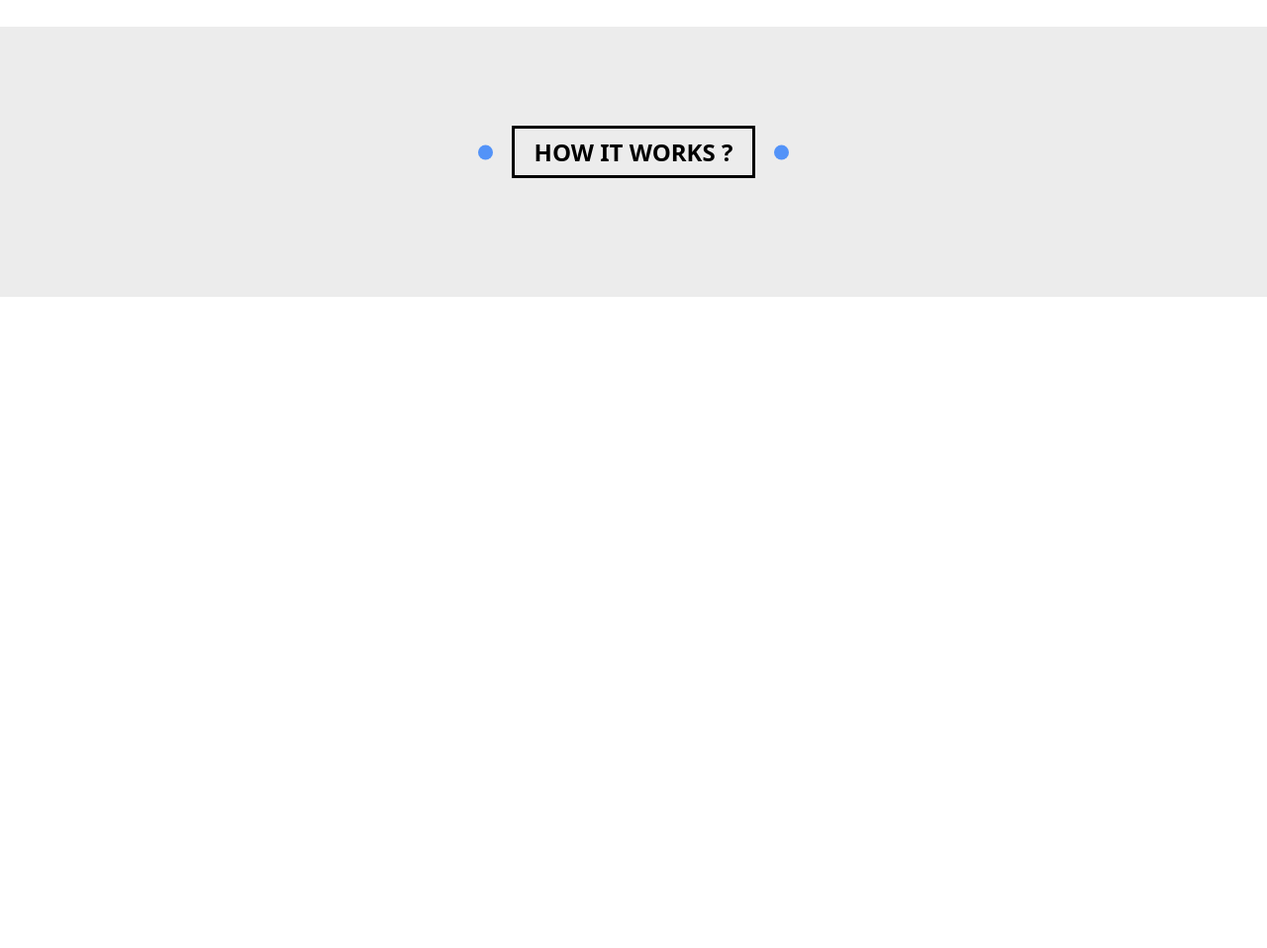
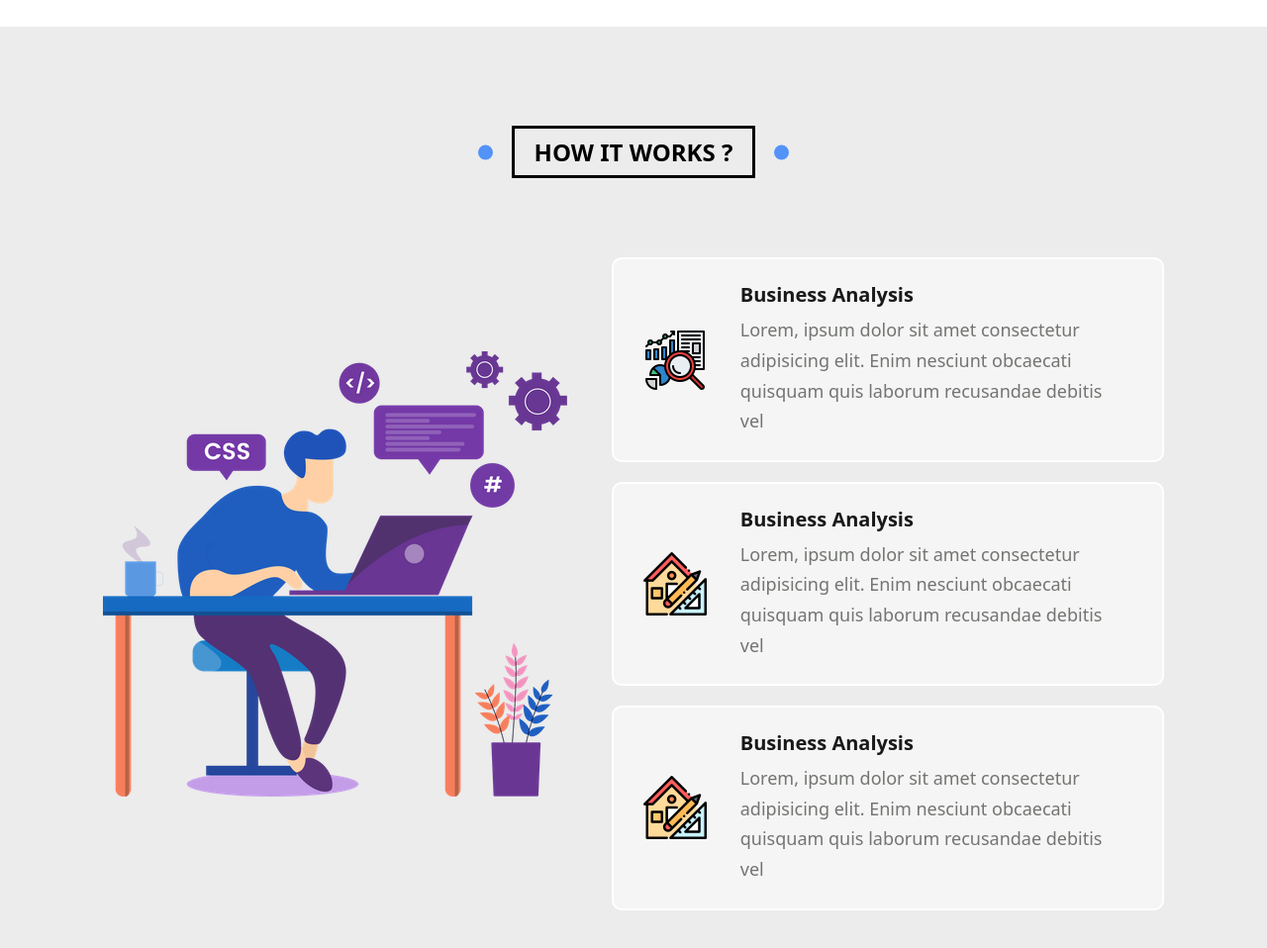
Before and after one commit to john-safwat/Elzero, a plain HTML site: page index.html in a window 1280 px wide. Shown: the part 8448-9406 px from the top of the page at 99% size. Before the commit the page ends 8748 px from the top, so only its background shows below. Drawn offline with nearby package versions, Linux system fonts and the light colour scheme.

Commit message:
add the how it works section

```diff
--- a/css/style.css
+++ b/css/style.css
@@ -74,7 +74,7 @@ section {padding : 80px 0px 100px}
 .sph:hover {
     transition-delay: 0.4s;
     color: var(--white);
-    border-color: var(--white);
+    border-color: transparent;
 }
 /* end global values  */
 /* start header section  */
@@ -732,6 +732,57 @@ header > i {
 .how-it-works {
     position: relative;
     background-color: var(--gray);
-
+}
+.how-it-works .content {
+    margin-top: 60px;
+    display: flex;
+    align-items: center;
+    justify-content: space-around;
+}
+.how-it-works .content .cards { width: 50%;}
+.how-it-works .content .text-card {
+    display: flex;
+    align-items: center;
+    position: relative;
+    padding:0px 20px;
+    background-color: rgb(246, 245, 245);
+    border: 2px solid var(--white);
+    border-radius: 10px;
+    overflow: hidden;
+    z-index: 20;
+    margin-top: 20px;
+}
+.how-it-works .content .text-card::after {
+    position: absolute;
+    content: "";
+    width: 100%;
+    height: 100%;
+    background-color: var(--gray);
+    left: 0;
+    top: 0;
+    transform-origin: center center;
+    z-index: -1;
+    transform: scale(0);
+    transition: 0.3s;
+}
+.how-it-works .content .text-card:hover::after {transform: scale(1);}
+.how-it-works .content .text-card .img{ padding:0px 10px 0px 10px;  }
+.how-it-works .content .text-card img{ height: 64px; }
+.how-it-works .content .text-card .text{ padding: 24px;}
+.how-it-works .content .text-card .text h3{ color: var(--text-color-one); font-size: 20px; font-weight: 700;}
+.how-it-works .content .text-card .text p{
+    color: var(--text-color-two);
+    font-size: 18px;
+    margin:0;
+    line-height: 1.7;
+}
+@media (max-width:1200px) {
+    .how-it-works .content { flex-direction: column; }
+    .how-it-works .content .cards {margin-top: 30px; width: 75%;}
+}
+@media (max-width:991px) {
+    .how-it-works .content .cards { width: 100%;}
+    .how-it-works .content .text-card {flex-direction: column; text-align: center; padding: 20px;}
+    .how-it-works .content .text-card .img{ padding:20px 10px 0px; }
 }
 /* end the how it works section  */
--- a/index.html
+++ b/index.html
@@ -938,6 +938,55 @@
             <!-- start special heading  -->
             <button class="sph" >how it works ? </button>
             <!-- end special heading  -->
+            <div class="content">
+                <div class="img">
+                    <img src="imgs/work-steps.png" alt="">
+                </div>
+                <div class="cards">
+                    <!-- card number 1  -->
+                    <div class="text-card">
+                        <div class="img">
+                            <img src="imgs/work-steps-1.png" alt="">
+                        </div>
+                        <div class="text">
+                            <h3>Business Analysis</h3>
+                            <p>
+                                Lorem, ipsum dolor sit amet consectetur adipisicing elit. Enim nesciunt obcaecati quisquam quis laborum recusandae
+                                debitis vel
+                            </p>
+                        </div>
+                    </div>
+                    <!-- --------------------------------------------- -->
+                    <!-- card number 2  -->
+                    <div class="text-card">
+                        <div class="img">
+                            <img src="imgs/work-steps-2.png" alt="">
+                        </div>
+                        <div class="text">
+                            <h3>Business Analysis</h3>
+                            <p>
+                                Lorem, ipsum dolor sit amet consectetur adipisicing elit. Enim nesciunt obcaecati quisquam quis laborum recusandae
+                                debitis vel
+                            </p>
+                        </div>
+                    </div>
+                    <!-- --------------------------------------------- -->
+                    <!-- card number 2  -->
+                    <div class="text-card">
+                        <div class="img">
+                            <img src="imgs/work-steps-2.png" alt="">
+                        </div>
+                        <div class="text">
+                            <h3>Business Analysis</h3>
+                            <p>
+                                Lorem, ipsum dolor sit amet consectetur adipisicing elit. Enim nesciunt obcaecati quisquam quis laborum recusandae
+                                debitis vel
+                            </p>
+                        </div>
+                    </div>
+                    <!-- --------------------------------------------- -->
+                </div>
+            </div>
         </div>
     </section>
     <!-- end how it works section  -->
```
